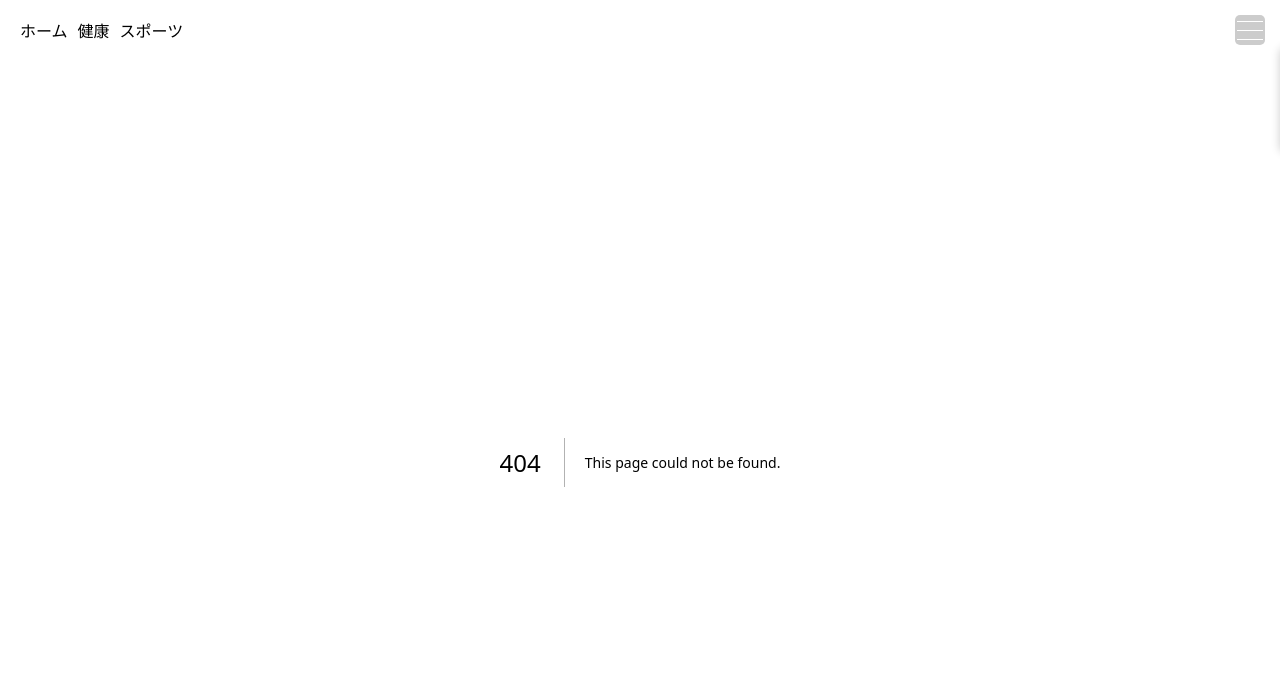
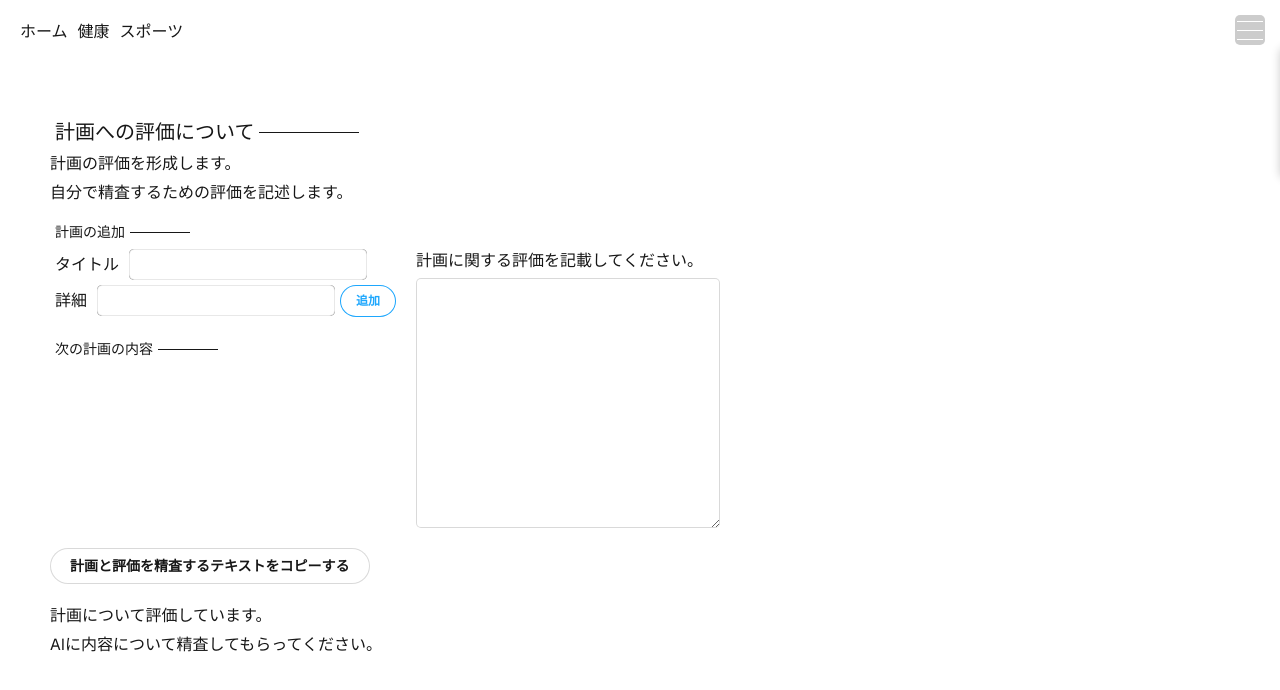
Before and after one commit to mindface/jsonpusher, a Next.js app: page /nextPlanEvaluation in a window 1280 px wide. Before the commit this address had no page. Shown: the top 690 px of the page. Built offline with nearby package versions, Linux system fonts and the light colour scheme.

Commit message:
plan evaluation

```diff
--- /dev/null
+++ b/src/app/nextPlanEvaluation/page.tsx
@@ -0,0 +1,9 @@
+import SectionNextPlanEvaluation from "../../components/SectionNextPlanEvaluation";
+
+export default function NextPlanEvaluation() {
+	return (
+		<div className="min-h-screen p-8 pb-20 sm:p-20 font-[family-name:var(--font-geist-sans)]">
+			<SectionNextPlanEvaluation />
+		</div>
+	);
+}
--- a/src/components/Header.tsx
+++ b/src/components/Header.tsx
@@ -40,6 +40,11 @@ const menuList = [
 		path: "/planFeedback",
 		name: "練習を計画すること",
 	},
+	{
+		pathId: "menu05",
+		path: "/nextPlanEvaluation",
+		name: "計画の評価を文字列化",
+	},
 ];
 
 export default function Header() {
--- /dev/null
+++ b/src/components/SectionNextPlanEvaluation.tsx
@@ -0,0 +1,76 @@
+"use client"
+import { useState } from "react";
+import { Title3h } from "../stories/title3h/Title3h";
+import { Button } from "../stories/Button/Button";
+import { Textarea } from "../stories/TextArea/Textarea";
+
+import CNextPlanEdit from "../components/CNextPlanEdit";
+import CNextPlanList from "../components/CNextPlanList";
+
+import { useStoreNextPlan } from "../store/planNext";
+
+import type { Plan } from "../type/plan";
+
+export default function SectionNextPlanEvaluation() {
+	const { nextPlans, copyPlans } = useStoreNextPlan();
+	const [planEvaluation,planEvaluationSet] = useState("");
+
+	const copyTextAciton = () => {
+		const columns = ["id", "title"];
+		let formattedTable = "";
+
+		const colWidths = columns.map(col =>
+			Math.max(col.length, ...nextPlans.map(row => row[col as keyof Plan].length))
+		);
+		const header = columns.map((col, index) => col.padEnd(colWidths[index])).join(" | ");
+		const separator = "-".repeat(header.length);
+		const formattedRows = nextPlans.map(row =>
+			columns.map((col, index) => row[col as keyof Plan].padEnd(colWidths[index])).join(" | ")
+		);
+		formattedTable = [separator, header, separator, ...formattedRows, separator].join("\n")
+
+		const copyText = `${formattedTable}
+		上記のように計画しています。
+		-------------
+		${planEvaluation}
+		この評価を精査して、フィードバックしてください。`;
+
+		navigator.clipboard
+			.writeText(copyText)
+			.then(() => {
+				alert("コピーしました。");
+			})
+			.catch((err) => {
+				console.error("Failed to copy text: ", err);
+			});
+	}
+
+	return (
+		<section className="section-skill-comparison">
+			<Title3h title="計画への評価について" size="large" />
+			<div className="details">
+				<p className="text pb-2">計画の評価を形成します。</p>
+				<p className="text pb-4">自分で精査するための評価を記述します。</p>
+				<Title3h title="計画の追加" size="small" />
+				<div className="flex">
+					<div className="pb-8">
+						<CNextPlanEdit type="add" />
+						<CNextPlanList items={nextPlans} />
+					</div>
+					<div className="p-8 pt-0">
+						<div className="pb-2">計画に関する評価を記載してください。</div>
+						<Textarea
+							value={planEvaluation}
+							onChange={(value) => { planEvaluationSet(value) }}
+						/>
+					</div>
+				</div>
+				<p className="text pb-8">
+					<Button label="計画と評価を精査するテキストをコピーする" onClick={() => { copyTextAciton(); }} />
+				</p>
+				<p className="text pb-2">計画について評価しています。</p>
+				<p className="text pb-2">AIに内容について精査してもらってください。</p>
+			</div>
+		</section>
+	);
+}
--- a/src/components/SectionSports.tsx
+++ b/src/components/SectionSports.tsx
@@ -152,6 +152,15 @@ export default function SectionSports() {
 
 	return (
 		<section className="section-health">
+      <div className="text-center pb-4">選択をして、aiに質問するテキストを作成します。
+        <Ccheck
+					partsId={"viewTextSwitch"}
+					size="small"
+					primary={true}
+					label={"コピーするテキストの確認"}
+					changing={(check) => viewTextSwitchSet(check)}
+				/>
+      </div>
 			<div className="flex justify-center">
 				<Image
 					src={bicycleImage}
@@ -162,9 +171,9 @@ export default function SectionSports() {
           priority
 					style={{ objectFit: "cover", height: "auto" }}
 				/>
-				{viewTextSwitch && <Textarea value={keyWord("ai")} />}
+				{viewTextSwitch && <Textarea value={keyWord("ai")} outerClassName="p-8" />}
 			</div>
-      <div className="pt-2 pb-2">
+      <div className="pt-4 p-2">
         <Dialog label="スポーツ項目を選択する">
           <div className="category-box--outer flex justify-center">
             {selectSportsList && selectSportsList.map((categoryItem) => (
@@ -191,7 +200,7 @@ export default function SectionSports() {
           </div>
         </Dialog>
       </div>
-			<div className="select-sports-box flex pt-4">
+			<div className="select-sports-box flex pt-4 p-2">
 				{selectSports && selectSports.map((selectSports) => (
 					<span
 						className="inline-block mr-2 p-2 rounded-full border border-blue-400"
@@ -202,7 +211,7 @@ export default function SectionSports() {
 				))}
 			</div>
 			<div className="select-box flex pt-4">
-				<ul className="select-parts">
+				<ul className="select-parts pr-4">
 					{selectPartList && selectPartList.map((item) => (
 						<li className="p-2" key={item.id}>
 							<Ccheck
@@ -274,13 +283,6 @@ export default function SectionSports() {
 				</ul>
 			</div>
 			<div className="flex justify-end pb-2">
-				<Ccheck
-					partsId={"viewTextSwitch"}
-					size="small"
-					primary={true}
-					label={"コピーするテキストの確認"}
-					changing={(check) => viewTextSwitchSet(check)}
-				/>
         {/* <TextCommenter values={viewSubText} speed={200} interval={10000} /> */}
 			</div>
 			<div className="flex justify-end">
--- a/src/stories/TextArea/Textarea.tsx
+++ b/src/stories/TextArea/Textarea.tsx
@@ -3,15 +3,21 @@ import "./textarea.css";
 export interface TextareaProps {
 	primary?: boolean;
 	className?: string;
+	outerClassName?: string;
 	value: string;
 	size?: "small" | "medium" | "large";
+	rows?: number;
+	cols?: number;
 	label?: string;
 	onChange?: (value: string) => void;
 }
 
 export const Textarea = ({
 	className,
+	outerClassName,
 	size = "medium",
+	rows = 10,
+	cols = 30,
 	value,
 	label,
 	onChange,
@@ -24,12 +30,12 @@ export const Textarea = ({
 		setClassName += ` ${size}`;
 	}
 	return (
-		<div className="textarea-box">
+		<div className={`textarea-box ${outerClassName}`}>
 			{label && label}
 			<textarea
 				className={setClassName}
-				rows={10}
-				cols={30}
+				rows={rows}
+				cols={cols}
 				value={value}
 				onChange={(e) => {
 					if (onChange) {
```
